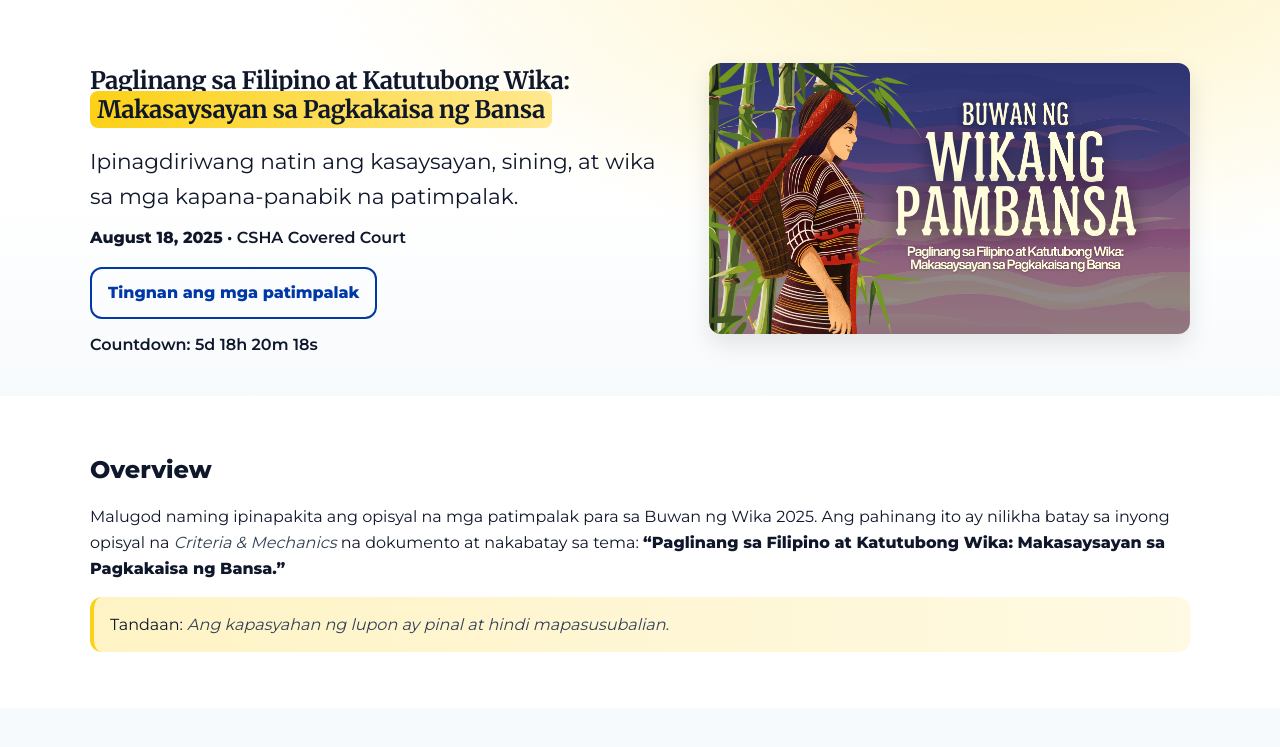
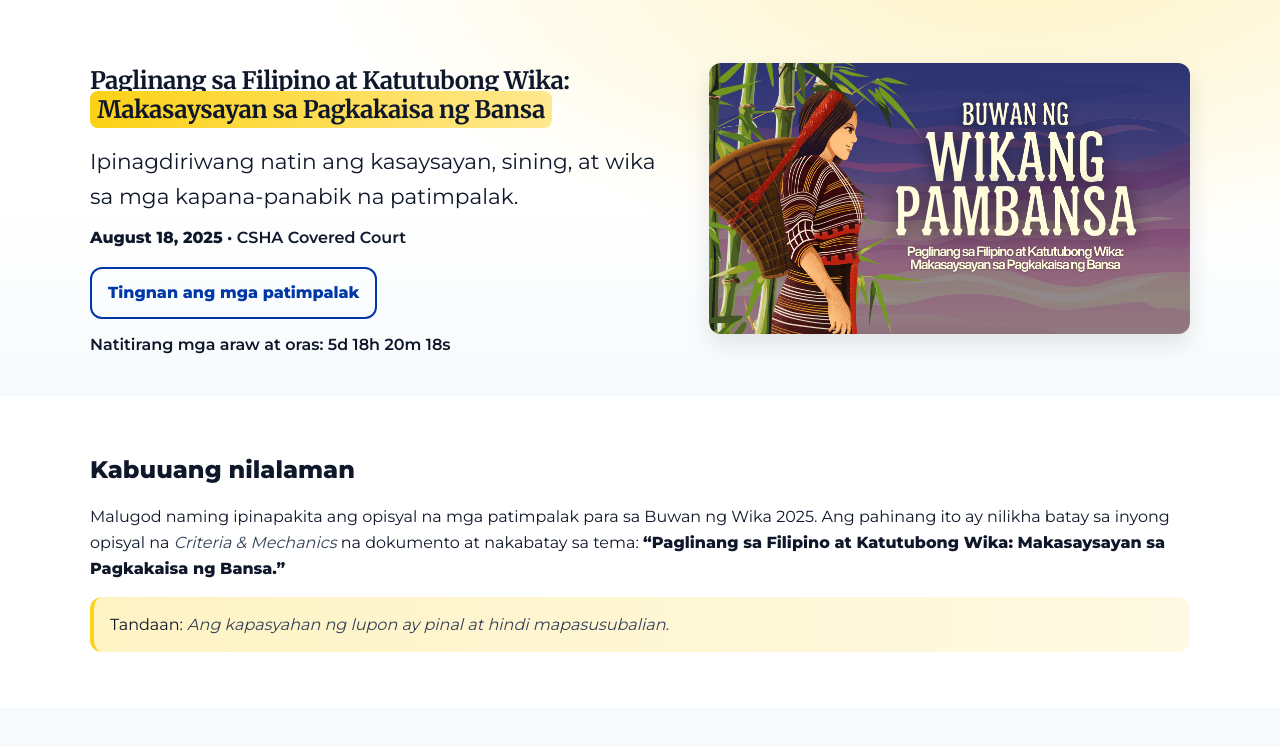
Before and after one commit to SirJeii/bnwp, a plain HTML site: page index.html in a window 1280 px wide. Shown: the part 53-800 px from the top of the page. Drawn offline with Linux system fonts and the light colour scheme.

Commit message:
Update index.html

```diff
--- a/index.html
+++ b/index.html
@@ -91,7 +91,7 @@
         <a href="#competitions" class="btn btn-outline">Tingnan ang mga patimpalak</a>
       </div>
       <div class="countdown" aria-live="polite">
-        <span class="countdown-label">Countdown:</span> <span id="countdown">Loading…</span>
+        <span class="countdown-label">Natitirang mga araw at oras:</span> <span id="countdown">Loading…</span>
       </div>
     </div>
     <!-- === UPDATED HERO ART === -->
@@ -104,7 +104,7 @@
 <main id="main" class="main-content">
   <section id="overview" class="section">
     <div class="container">
-      <h2>Overview</h2>
+      <h2>Kabuuang nilalaman</h2>
       <p>Malugod naming ipinapakita ang opisyal na mga patimpalak para sa Buwan ng Wika 2025. Ang pahinang ito ay nilikha batay sa inyong opisyal na <em>Criteria &amp; Mechanics</em> na dokumento at nakabatay sa tema: <strong>“Paglinang sa Filipino at Katutubong Wika: Makasaysayan sa Pagkakaisa ng Bansa.”</strong></p>
       <div class="note">Tandaan: <em>Ang kapasyahan ng lupon ay pinal at hindi mapasusubalian.</em></div>
     </div>
```
